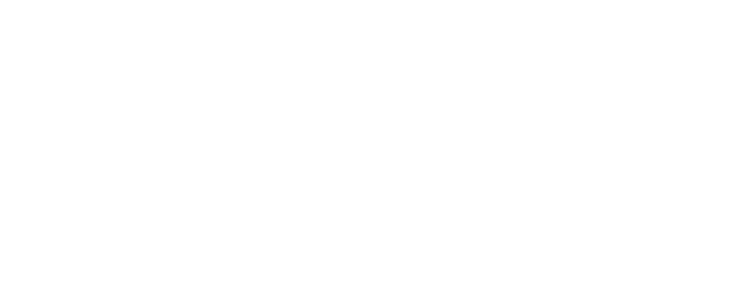
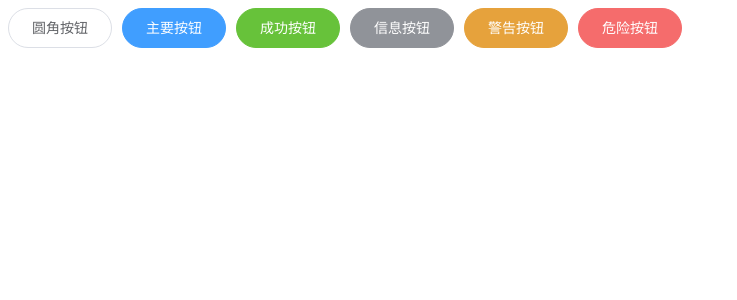
Before and after one commit to dileigege/dileigege-vue-admin, a Vue app: page / in a window 1280 px wide. Shown: the top 300 px of the page, without its empty margins (0-737 px from the left). Built offline with nearby package versions, Linux system fonts and the light colour scheme.

Commit message:
目录提交-项目准备完成

```diff
--- a/package.json
+++ b/package.json
@@ -9,6 +9,7 @@
   },
   "dependencies": {
     "core-js": "^3.6.4",
+    "element-ui": "^2.13.0",
     "vue": "^2.6.11",
     "vue-router": "^3.1.5"
   },
--- a/src/App.vue
+++ b/src/App.vue
@@ -1,18 +1,20 @@
-<!--
- * @Description: 首页模块
- * @Author: 前端-张晓伦
- * @Date: 2020-02-10 16:54:56
- * @LastEditTime: 2020-03-12 12:59:09
- * @LastEditors: 小刀
- -->
 <template>
-  <div></div>
+  <div>
+    <el-row>
+      <el-button round>圆角按钮</el-button>
+      <el-button type="primary" round>主要按钮</el-button>
+      <el-button type="success" round>成功按钮</el-button>
+      <el-button type="info" round>信息按钮</el-button>
+      <el-button type="warning" round>警告按钮</el-button>
+      <el-button type="danger" round>危险按钮</el-button>
+    </el-row>
+  </div>
 </template>
 
 <script>
 export default {
   name: 'app',
-  data() {
+  data () {
     return {}
   }
 }
```
Also changed, not shown: src/main.js (+6 -2 lines), .eslintrc.js, 1 other file (tests, documents, lock files or other folders).
